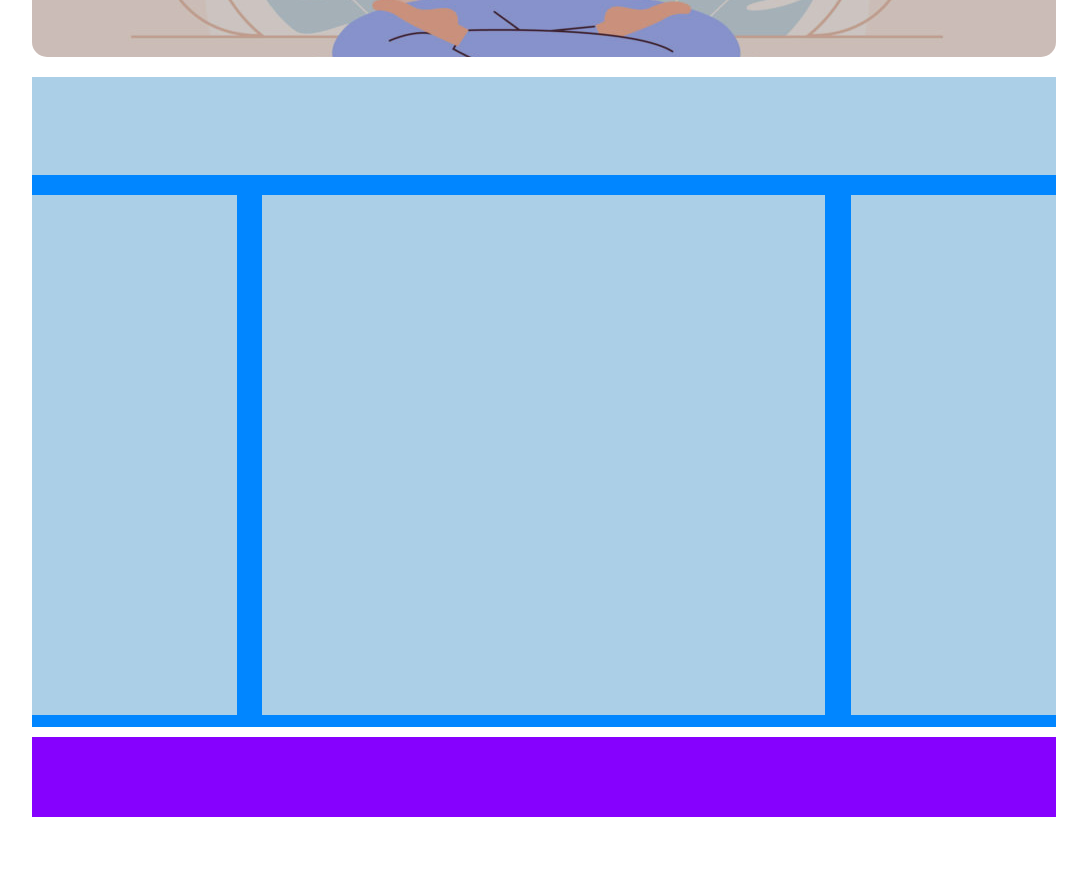
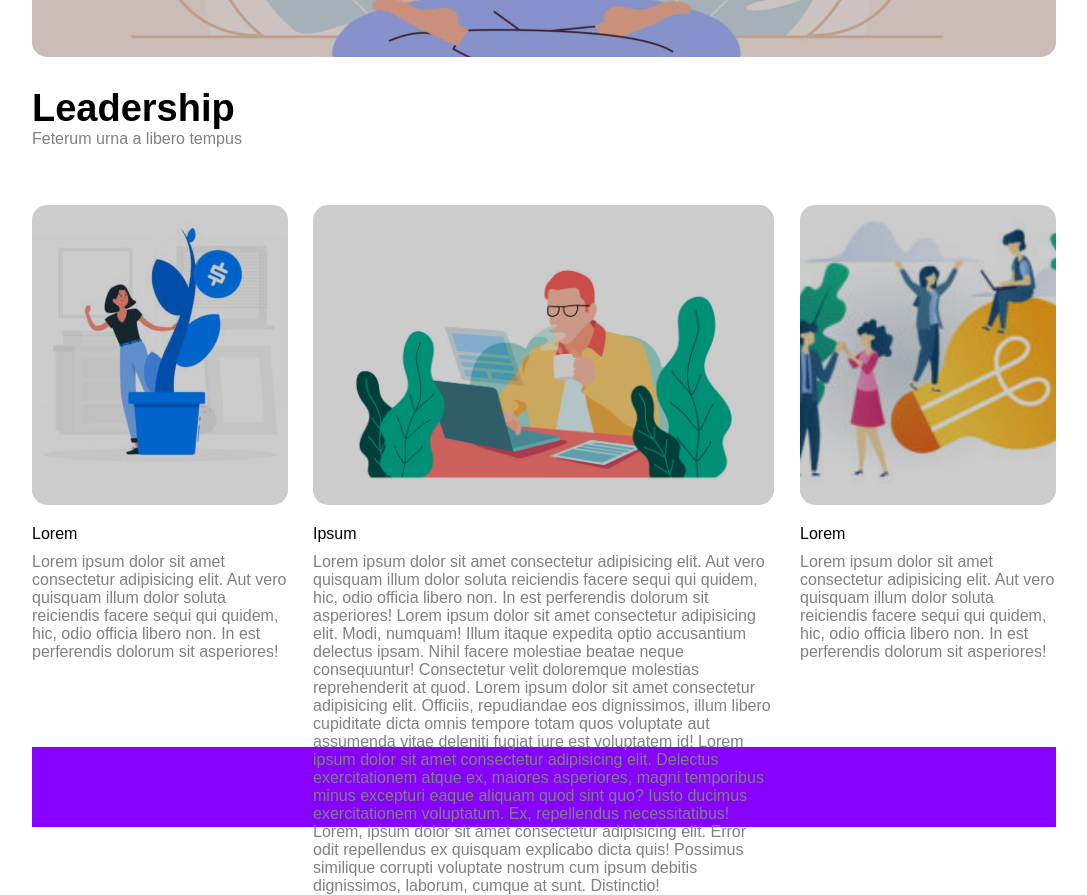
Before and after one commit to SimonCook99/htmlcss-wp, a plain HTML site: page index.html in a window 1280 px wide. Shown: the part 523-1418 px from the top of the page, without its empty margins (96-1183 px from the left). Before the commit the page ends 1340 px from the top, so only its background shows below. Drawn offline with Linux system fonts and the light colour scheme.

Commit message:
Main completato

```diff
--- a/index.html
+++ b/index.html
@@ -29,7 +29,7 @@
 
         <div class="main-image">
             <div class="overlay"></div>
-            <img class="yoga-image" src="img/banner.jpg" alt="Yoga">
+            <img class="image" src="img/banner.jpg" alt="Yoga">
 
             <div class="main-text">
                 <h2 class="Title-image">Lorem ipsum dolor sit amet consectetur adipisicing elit Voluptate nostrum</h2>
@@ -39,10 +39,51 @@
 
         <div class="float-container">
 
-            <div class="title-container"></div>
-            <div class="sidebar-left"></div>
-            <div class="content"></div>
-            <div class="sidebar-right"></div>
+            <div class="title-container">
+                <h1>Leadership</h1>
+                <p>Feterum urna a libero tempus</p>
+            </div>
+
+            <div class="sidebar-left">
+
+                <div class="image-container">
+                    <div class="overlay"></div>
+                    <img class="image" src="img/img-1.jpg" alt="donna con vaso">
+                </div>
+
+                <div class="descriptions">
+                    <h4>Lorem</h4>
+                    <p>Lorem ipsum dolor sit amet consectetur adipisicing elit. Aut vero quisquam illum dolor soluta reiciendis facere sequi qui quidem, hic, odio officia libero non. In est perferendis dolorum sit asperiores!</p>
+                </div>
+
+            </div>
+
+            <div class="content">
+                <div class="image-container">
+                    <div class="overlay"></div>
+                    <img class="image" src="img/banner-2.jpg" alt="Uomo con caffè">
+                </div>
+
+                <div class="descriptions">
+                    <h4>Ipsum</h4>
+                    <p>Lorem ipsum dolor sit amet consectetur adipisicing elit. Aut vero quisquam illum dolor soluta reiciendis facere sequi qui quidem, hic, odio officia libero non. In est perferendis dolorum sit asperiores! Lorem ipsum dolor sit amet consectetur adipisicing elit. Modi, numquam! Illum itaque expedita optio accusantium delectus ipsam. Nihil facere molestiae beatae neque consequuntur! Consectetur velit doloremque molestias reprehenderit at quod. Lorem ipsum dolor sit amet consectetur adipisicing elit. Officiis, repudiandae eos dignissimos, illum libero cupiditate dicta omnis tempore totam quos voluptate aut assumenda vitae deleniti fugiat iure est voluptatem id! Lorem ipsum dolor sit amet consectetur adipisicing elit. Delectus exercitationem atque ex, maiores asperiores, magni temporibus minus excepturi eaque aliquam quod sint quo? Iusto ducimus exercitationem voluptatum. Ex, repellendus necessitatibus! Lorem, ipsum dolor sit amet consectetur adipisicing elit. Error odit repellendus ex quisquam explicabo dicta quis! Possimus similique corrupti voluptate nostrum cum ipsum debitis dignissimos, laborum, cumque at sunt. Distinctio!</p>
+                </div>
+
+            </div>
+
+            <div class="sidebar-right">
+
+                <div class="image-container">
+                    <div class="overlay"></div>
+                    <img class="image" src="img/img-3.jpg" alt="donna con vaso">
+                </div>
+
+                <div class="descriptions">
+                    <h4>Lorem</h4>
+                    <p>Lorem ipsum dolor sit amet consectetur adipisicing elit. Aut vero quisquam illum dolor soluta reiciendis facere sequi qui quidem, hic, odio officia libero non. In est perferendis dolorum sit asperiores!</p>
+                </div>
+
+            </div>
         </div>
 
         <div class="clearfix"></div>
--- a/style.css
+++ b/style.css
@@ -1,4 +1,4 @@
-body{
+*{
     padding: 0;
     margin: 0;
     box-sizing: border-box;
@@ -29,9 +29,7 @@ header{
     padding-right: 20px;
 }
 
-ul{ /*Rimuove il padding predefinito delle liste */
-    padding: 0;
-}
+
 
 nav .navigation-list li{
     display: inline-block;
@@ -53,7 +51,7 @@ nav .navigation-list li a{
     position: relative; /*Serve all'overlay per posizionarsi correttamente tramite absolute */
 }
 
-.yoga-image{
+.image{
     width: 100%;
     height: 100%;
     object-fit: cover;
@@ -70,7 +68,7 @@ nav .navigation-list li a{
     border-radius: 15px;
 }
 
-
+/* Contenitore del titolo e del paragrafo dell'immagine principale */
 .main-text{
     position: absolute;
     bottom: 60px;
@@ -80,34 +78,53 @@ nav .navigation-list li a{
 .main-text h2, .main-text p{
     width: 60%;
     color: white;
-    margin: 0;
-    padding: 0;
 }
-
-
 
 .Title-image{
     font-size: 28px;
     font-weight: 400;
 }
 
-
 .float-container{
-    background-color: #0186ff;
     height: 65%;
 }
 
 .title-container{
     width: 100%;
     height: 15%;
-    background-color: #abcfe7;
     margin-bottom: 20px;
 }
 
+.float-container .title-container h1{
+    margin-top: 30px;
+    font-size: 38px;
+}
+
+.float-container .title-container p{
+    color: grey;
+}
+
+
+.image-container{
+    height: 300px;
+    position: relative;
+}
+
+
+.descriptions h4{
+    margin-top: 20px;
+    font-weight: 400;
+}
+.descriptions p{
+    margin-top: 10px;
+    color: grey;
+}
+
+
 .sidebar-left, .sidebar-right{
-    width: 20%;
+    width: 25%;
     height: 80%;
-    background-color: #abcfe7;
+
 }
 
 .sidebar-right{
@@ -119,9 +136,8 @@ nav .navigation-list li a{
 }
 
 .content{
-    width: 55%;
+    width: 45%;
     height: 80%;
-    background-color: #abcfe7;
     float: left;
     margin-left: 25px;
 }
@@ -137,7 +153,7 @@ footer{
     margin-top: 10px;
 }
 
-.container:after{
+.descriptions:after{
     display: table;
     content: "";
     clear: both;
```
